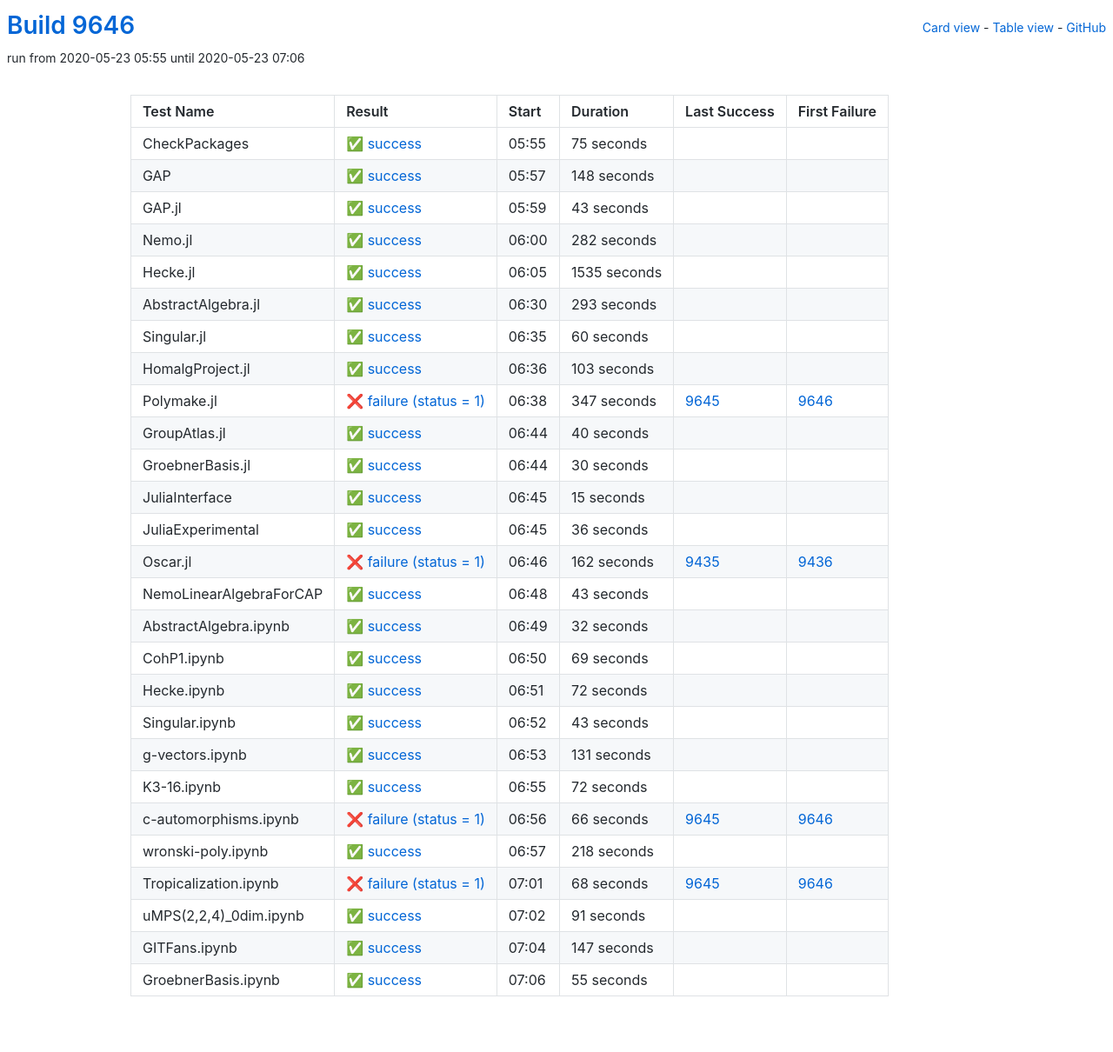
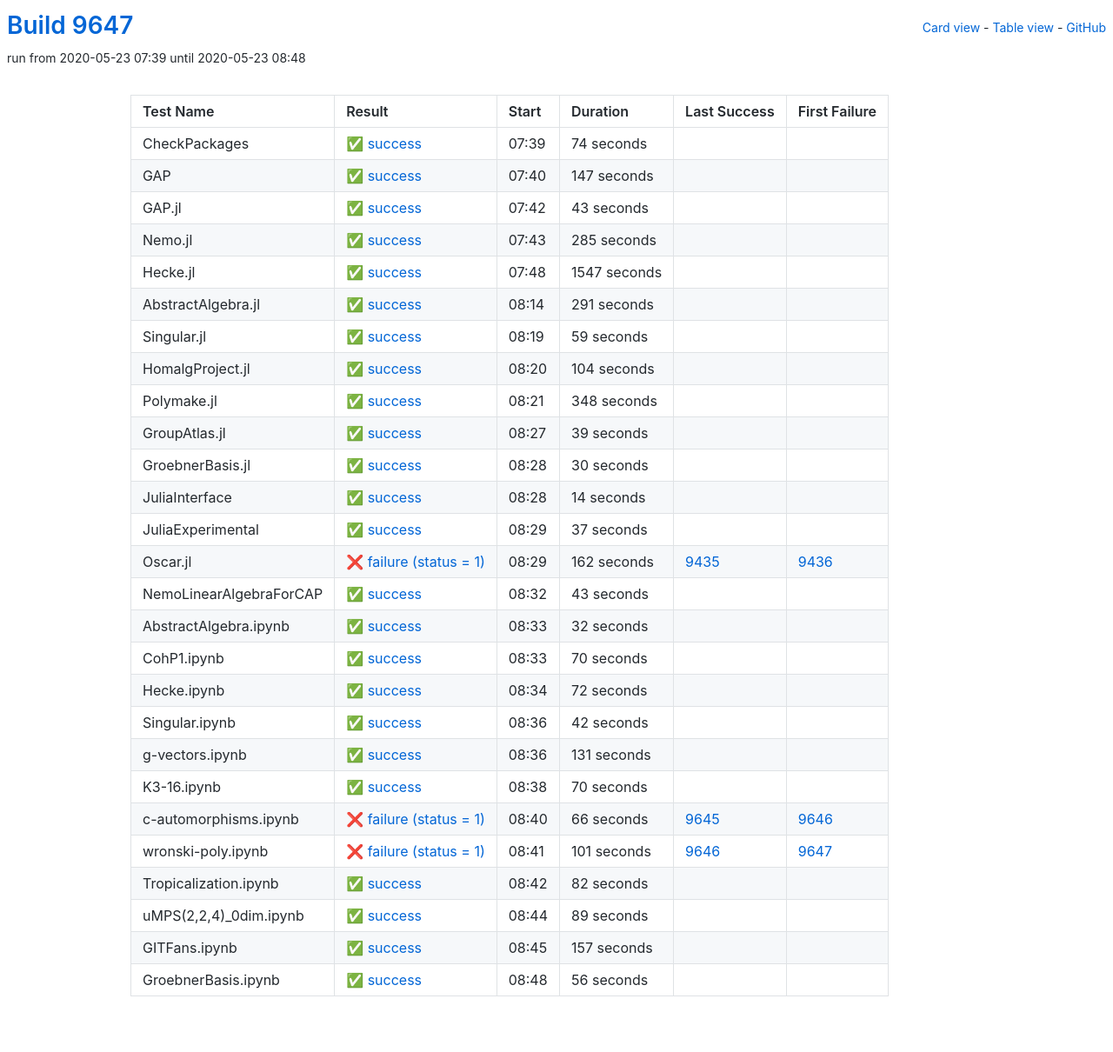
Before and after one commit to oscar-system/oscar-ci-status, a Jekyll site: the page built from table.html, in a window 1280 px wide. Shown: the whole page at 87% size. Built offline with Jekyll 4.4.1, drawn with Linux system fonts in a browser that asks for light colours.

Commit message:
Build 9647

```diff
--- a/_data/ci.yml
+++ b/_data/ci.yml
@@ -1,29 +1,29 @@
-build: 9646
-build_url: https://oscarci.mathematik.uni-kl.de/job/oscar/9646/
+build: 9647
+build_url: https://oscarci.mathematik.uni-kl.de/job/oscar/9647/
 job: oscar
 tests:
-- duration: 75
+- duration: 74
   exitcode: 0
   first_failure: false
   first_failure_url: null
   id: checkpackages
   last_success: false
   last_success_url: null
-  log: https://oscarci.mathematik.uni-kl.de/job/oscar/9646/artifact/logs/build-9646/CheckPackages.log
+  log: https://oscarci.mathematik.uni-kl.de/job/oscar/9647/artifact/logs/build-9647/CheckPackages.log
   name: CheckPackages
-  start: 2020-05-23 05:55
+  start: 2020-05-23 07:39
   status: success
   success: true
-- duration: 148
+- duration: 147
   exitcode: 0
   first_failure: false
   first_failure_url: null
   id: gap
   last_success: false
   last_success_url: null
-  log: https://oscarci.mathematik.uni-kl.de/job/oscar/9646/artifact/logs/build-9646/GAP.log
+  log: https://oscarci.mathematik.uni-kl.de/job/oscar/9647/artifact/logs/build-9647/GAP.log
   name: GAP
-  start: 2020-05-23 05:57
+  start: 2020-05-23 07:40
   status: success
   success: true
 - duration: 43
@@ -33,93 +33,93 @@
   id: gap-jl
   last_success: false
   last_success_url: null
-  log: https://oscarci.mathematik.uni-kl.de/job/oscar/9646/artifact/logs/build-9646/GAP.jl.log
+  log: https://oscarci.mathematik.uni-kl.de/job/oscar/9647/artifact/logs/build-9647/GAP.jl.log
   name: GAP.jl
-  start: 2020-05-23 05:59
+  start: 2020-05-23 07:42
   status: success
   success: true
-- duration: 282
+- duration: 285
   exitcode: 0
   first_failure: false
   first_failure_url: null
   id: nemo-jl
   last_success: false
   last_success_url: null
-  log: https://oscarci.mathematik.uni-kl.de/job/oscar/9646/artifact/logs/build-9646/Nemo.jl.log
+  log: https://oscarci.mathematik.uni-kl.de/job/oscar/9647/artifact/logs/build-9647/Nemo.jl.log
   name: Nemo.jl
-  start: 2020-05-23 06:00
+  start: 2020-05-23 07:43
   status: success
   success: true
-- duration: 1535
+- duration: 1547
   exitcode: 0
   first_failure: false
   first_failure_url: null
   id: hecke-jl
   last_success: false
   last_success_url: null
-  log: https://oscarci.mathematik.uni-kl.de/job/oscar/9646/artifact/logs/build-9646/Hecke.jl.log
+  log: https://oscarci.mathematik.uni-kl.de/job/oscar/9647/artifact/logs/build-9647/Hecke.jl.log
   name: Hecke.jl
-  start: 2020-05-23 06:05
+  start: 2020-05-23 07:48
   status: success
   success: true
-- duration: 293
+- duration: 291
   exitcode: 0
   first_failure: false
   first_failure_url: null
   id: abstractalgebra-jl
   last_success: false
   last_success_url: null
-  log: https://oscarci.mathematik.uni-kl.de/job/oscar/9646/artifact/logs/build-9646/AbstractAlgebra.jl.log
+  log: https://oscarci.mathematik.uni-kl.de/job/oscar/9647/artifact/logs/build-9647/AbstractAlgebra.jl.log
   name: AbstractAlgebra.jl
-  start: 2020-05-23 06:30
+  start: 2020-05-23 08:14
   status: success
   success: true
-- duration: 60
+- duration: 59
   exitcode: 0
   first_failure: false
   first_failure_url: null
   id: singular-jl
   last_success: false
   last_success_url: null
-  log: https://oscarci.mathematik.uni-kl.de/job/oscar/9646/artifact/logs/build-9646/Singular.jl.log
+  log: https://oscarci.mathematik.uni-kl.de/job/oscar/9647/artifact/logs/build-9647/Singular.jl.log
   name: Singular.jl
-  start: 2020-05-23 06:35
+  start: 2020-05-23 08:19
   status: success
   success: true
-- duration: 103
+- duration: 104
   exitcode: 0
   first_failure: false
   first_failure_url: null
   id: homalgproject-jl
   last_success: false
   last_success_url: null
-  log: https://oscarci.mathematik.uni-kl.de/job/oscar/9646/artifact/logs/build-9646/HomalgProject.jl.log
+  log: https://oscarci.mathematik.uni-kl.de/job/oscar/9647/artifact/logs/build-9647/HomalgProject.jl.log
   name: HomalgProject.jl
-  start: 2020-05-23 06:36
+  start: 2020-05-23 08:20
   status: success
   success: true
-- duration: 347
-  exitcode: 1
-  first_failure: 9646
-  first_failure_url: https://oscarci.mathematik.uni-kl.de/job/oscar/9646/
+- duration: 348
+  exitcode: 0
+  first_failure: false
+  first_failure_url: null
   id: polymake-jl
-  last_success: 9645
-  last_success_url: https://oscarci.mathematik.uni-kl.de/job/oscar/9645/
-  log: https://oscarci.mathematik.uni-kl.de/job/oscar/9646/artifact/logs/build-9646/Polymake.jl.log
+  last_success: false
+  last_success_url: null
+  log: https://oscarci.mathematik.uni-kl.de/job/oscar/9647/artifact/logs/build-9647/Polymake.jl.log
   name: Polymake.jl
-  start: 2020-05-23 06:38
-  status: failure
-  success: false
-- duration: 40
+  start: 2020-05-23 08:21
+  status: success
+  success: true
+- duration: 39
   exitcode: 0
   first_failure: false
   first_failure_url: null
   id: groupatlas-jl
   last_success: false
   last_success_url: null
-  log: https://oscarci.mathematik.uni-kl.de/job/oscar/9646/artifact/logs/build-9646/GroupAtlas.jl.log
+  log: https://oscarci.mathematik.uni-kl.de/job/oscar/9647/artifact/logs/build-9647/GroupAtlas.jl.log
   name: GroupAtlas.jl
-  start: 2020-05-23 06:44
+  start: 2020-05-23 08:27
   status: success
   success: true
 - duration: 30
@@ -129,33 +129,33 @@
   id: groebnerbasis-jl
   last_success: false
   last_success_url: null
-  log: https://oscarci.mathematik.uni-kl.de/job/oscar/9646/artifact/logs/build-9646/GroebnerBasis.jl.log
+  log: https://oscarci.mathematik.uni-kl.de/job/oscar/9647/artifact/logs/build-9647/GroebnerBasis.jl.log
   name: GroebnerBasis.jl
-  start: 2020-05-23 06:44
+  start: 2020-05-23 08:28
   status: success
   success: true
-- duration: 15
+- duration: 14
   exitcode: 0
   first_failure: false
   first_failure_url: null
   id: juliainterface
   last_success: false
   last_success_url: null
-  log: https://oscarci.mathematik.uni-kl.de/job/oscar/9646/artifact/logs/build-9646/JuliaInterface.log
+  log: https://oscarci.mathematik.uni-kl.de/job/oscar/9647/artifact/logs/build-9647/JuliaInterface.log
   name: JuliaInterface
-  start: 2020-05-23 06:45
+  start: 2020-05-23 08:28
   status: success
   success: true
-- duration: 36
+- duration: 37
   exitcode: 0
   first_failure: false
   first_failure_url: null
   id: juliaexperimental
   last_success: false
   last_success_url: null
-  log: https://oscarci.mathematik.uni-kl.de/job/oscar/9646/artifact/logs/build-9646/JuliaExperimental.log
+  log: https://oscarci.mathematik.uni-kl.de/job/oscar/9647/artifact/logs/build-9647/JuliaExperimental.log
   name: JuliaExperimental
-  start: 2020-05-23 06:45
+  start: 2020-05-23 08:29
   status: success
   success: true
 - duration: 162
@@ -165,9 +165,9 @@
   id: oscar-jl
   last_success: 9435
   last_success_url: https://oscarci.mathematik.uni-kl.de/job/oscar/9435/
-  log: https://oscarci.mathematik.uni-kl.de/job/oscar/9646/artifact/logs/build-9646/Oscar.jl.log
+  log: https://oscarci.mathematik.uni-kl.de/job/oscar/9647/artifact/logs/build-9647/Oscar.jl.log
   name: Oscar.jl
-  start: 2020-05-23 06:46
+  start: 2020-05-23 08:29
   status: failure
   success: false
 - duration: 43
@@ -177,9 +177,9 @@
   id: nemolinearalgebraforcap
   last_success: false
   last_success_url: null
-  log: https://oscarci.mathematik.uni-kl.de/job/oscar/9646/artifact/logs/build-9646/NemoLinearAlgebraForCAP.log
+  log: https://oscarci.mathematik.uni-kl.de/job/oscar/9647/artifact/logs/build-9647/NemoLinearAlgebraForCAP.log
   name: NemoLinearAlgebraForCAP
-  start: 2020-05-23 06:48
+  start: 2020-05-23 08:32
   status: success
   success: true
 - duration: 32
@@ -189,21 +189,21 @@
   id: abstractalgebra-ipynb
   last_success: false
   last_success_url: null
-  log: https://oscarci.mathematik.uni-kl.de/job/oscar/9646/artifact/logs/build-9646/AbstractAlgebra.ipynb.log
+  log: https://oscarci.mathematik.uni-kl.de/job/oscar/9647/artifact/logs/build-9647/AbstractAlgebra.ipynb.log
   name: AbstractAlgebra.ipynb
-  start: 2020-05-23 06:49
+  start: 2020-05-23 08:33
   status: success
   success: true
-- duration: 69
+- duration: 70
   exitcode: 0
   first_failure: false
   first_failure_url: null
   id: cohp1-ipynb
   last_success: false
   last_success_url: null
-  log: https://oscarci.mathematik.uni-kl.de/job/oscar/9646/artifact/logs/build-9646/CohP1.ipynb.log
+  log: https://oscarci.mathematik.uni-kl.de/job/oscar/9647/artifact/logs/build-9647/CohP1.ipynb.log
   name: CohP1.ipynb
-  start: 2020-05-23 06:50
+  start: 2020-05-23 08:33
   status: success
   success: true
 - duration: 72
@@ -213,21 +213,21 @@
   id: hecke-ipynb
   last_success: false
   last_success_url: null
-  log: https://oscarci.mathematik.uni-kl.de/job/oscar/9646/artifact/logs/build-9646/Hecke.ipynb.log
+  log: https://oscarci.mathematik.uni-kl.de/job/oscar/9647/artifact/logs/build-9647/Hecke.ipynb.log
   name: Hecke.ipynb
-  start: 2020-05-23 06:51
+  start: 2020-05-23 08:34
   status: success
   success: true
-- duration: 43
+- duration: 42
   exitcode: 0
   first_failure: false
   first_failure_url: null
   id: singular-ipynb
   last_success: false
   last_success_url: null
-  log: https://oscarci.mathematik.uni-kl.de/job/oscar/9646/artifact/logs/build-9646/Singular.ipynb.log
+  log: https://oscarci.mathematik.uni-kl.de/job/oscar/9647/artifact/logs/build-9647/Singular.ipynb.log
   name: Singular.ipynb
-  start: 2020-05-23 06:52
+  start: 2020-05-23 08:36
   status: success
   success: true
 - duration: 131
@@ -237,21 +237,21 @@
   id: g-vectors-ipynb
   last_success: false
   last_success_url: null
-  log: https://oscarci.mathematik.uni-kl.de/job/oscar/9646/artifact/logs/build-9646/g-vectors.ipynb.log
+  log: https://oscarci.mathematik.uni-kl.de/job/oscar/9647/artifact/logs/build-9647/g-vectors.ipynb.log
   name: g-vectors.ipynb
-  start: 2020-05-23 06:53
+  start: 2020-05-23 08:36
   status: success
   success: true
-- duration: 72
+- duration: 70
   exitcode: 0
   first_failure: false
   first_failure_url: null
   id: k3-16-ipynb
   last_success: false
   last_success_url: null
-  log: https://oscarci.mathematik.uni-kl.de/job/oscar/9646/artifact/logs/build-9646/K3-16.ipynb.log
+  log: https://oscarci.mathematik.uni-kl.de/job/oscar/9647/artifact/logs/build-9647/K3-16.ipynb.log
   name: K3-16.ipynb
-  start: 2020-05-23 06:55
+  start: 2020-05-23 08:38
   status: success
   success: true
 - duration: 66
@@ -261,68 +261,68 @@
   id: c-automorphisms-ipynb
   last_success: 9645
   last_success_url: https://oscarci.mathematik.uni-kl.de/job/oscar/9645/
-  log: https://oscarci.mathematik.uni-kl.de/job/oscar/9646/artifact/logs/build-9646/c-automorphisms.ipynb.log
+  log: https://oscarci.mathematik.uni-kl.de/job/oscar/9647/artifact/logs/build-9647/c-automorphisms.ipynb.log
   name: c-automorphisms.ipynb
-  start: 2020-05-23 06:56
+  start: 2020-05-23 08:40
   status: failure
   success: false
-- duration: 218
+- duration: 101
+  exitcode: 1
+  first_failure: 9647
+  first_failure_url: https://oscarci.mathematik.uni-kl.de/job/oscar/9647/
+  id: wronski-poly-ipynb
+  last_success: 9646
+  last_success_url: https://oscarci.mathematik.uni-kl.de/job/oscar/9646/
+  log: https://oscarci.mathematik.uni-kl.de/job/oscar/9647/artifact/logs/build-9647/wronski-poly.ipynb.log
+  name: wronski-poly.ipynb
+  start: 2020-05-23 08:41
+  status: failure
+  success: false
+- duration: 82
   exitcode: 0
   first_failure: false
   first_failure_url: null
-  id: wronski-poly-ipynb
+  id: tropicalization-ipynb
   last_success: false
   last_success_url: null
-  log: https://oscarci.mathematik.uni-kl.de/job/oscar/9646/artifact/logs/build-9646/wronski-poly.ipynb.log
-  name: wronski-poly.ipynb
-  start: 2020-05-23 06:57
+  log: https://oscarci.mathematik.uni-kl.de/job/oscar/9647/artifact/logs/build-9647/Tropicalization.ipynb.log
+  name: Tropicalization.ipynb
+  start: 2020-05-23 08:42
   status: success
   success: true
-- duration: 68
-  exitcode: 1
-  first_failure: 9646
-  first_failure_url: https://oscarci.mathematik.uni-kl.de/job/oscar/9646/
-  id: tropicalization-ipynb
-  last_success: 9645
-  last_success_url: https://oscarci.mathematik.uni-kl.de/job/oscar/9645/
-  log: https://oscarci.mathematik.uni-kl.de/job/oscar/9646/artifact/logs/build-9646/Tropicalization.ipynb.log
-  name: Tropicalization.ipynb
-  start: 2020-05-23 07:01
-  status: failure
-  success: false
-- duration: 91
+- duration: 89
   exitcode: 0
   first_failure: false
   first_failure_url: null
   id: umps-2-2-4-0dim-ipynb
   last_success: false
   last_success_url: null
-  log: https://oscarci.mathematik.uni-kl.de/job/oscar/9646/artifact/logs/build-9646/uMPS-2-2-4-_0dim.ipynb.log
+  log: https://oscarci.mathematik.uni-kl.de/job/oscar/9647/artifact/logs/build-9647/uMPS-2-2-4-_0dim.ipynb.log
   name: uMPS(2,2,4)_0dim.ipynb
-  start: 2020-05-23 07:02
+  start: 2020-05-23 08:44
   status: success
   success: true
-- duration: 147
+- duration: 157
   exitcode: 0
   first_failure: false
   first_failure_url: null
   id: gitfans-ipynb
   last_success: false
   last_success_url: null
-  log: https://oscarci.mathematik.uni-kl.de/job/oscar/9646/artifact/logs/build-9646/GITFans.ipynb.log
+  log: https://oscarci.mathematik.uni-kl.de/job/oscar/9647/artifact/logs/build-9647/GITFans.ipynb.log
   name: GITFans.ipynb
-  start: 2020-05-23 07:04
+  start: 2020-05-23 08:45
   status: success
   success: true
-- duration: 55
+- duration: 56
   exitcode: 0
   first_failure: false
   first_failure_url: null
   id: groebnerbasis-ipynb
   last_success: false
   last_success_url: null
-  log: https://oscarci.mathematik.uni-kl.de/job/oscar/9646/artifact/logs/build-9646/GroebnerBasis.ipynb.log
+  log: https://oscarci.mathematik.uni-kl.de/job/oscar/9647/artifact/logs/build-9647/GroebnerBasis.ipynb.log
   name: GroebnerBasis.ipynb
-  start: 2020-05-23 07:06
+  start: 2020-05-23 08:48
   status: success
   success: true
```
Also changed, not shown: README.md.
